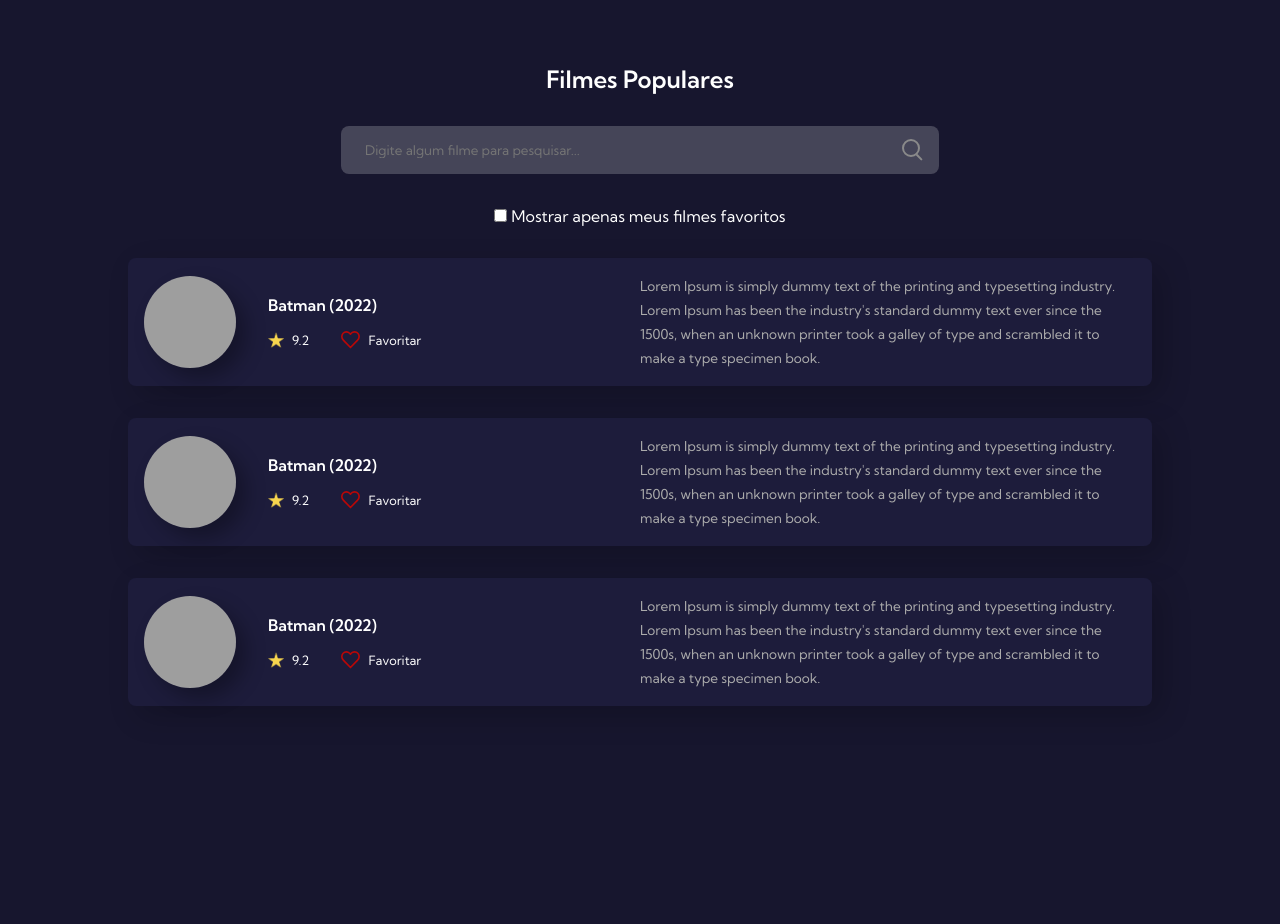
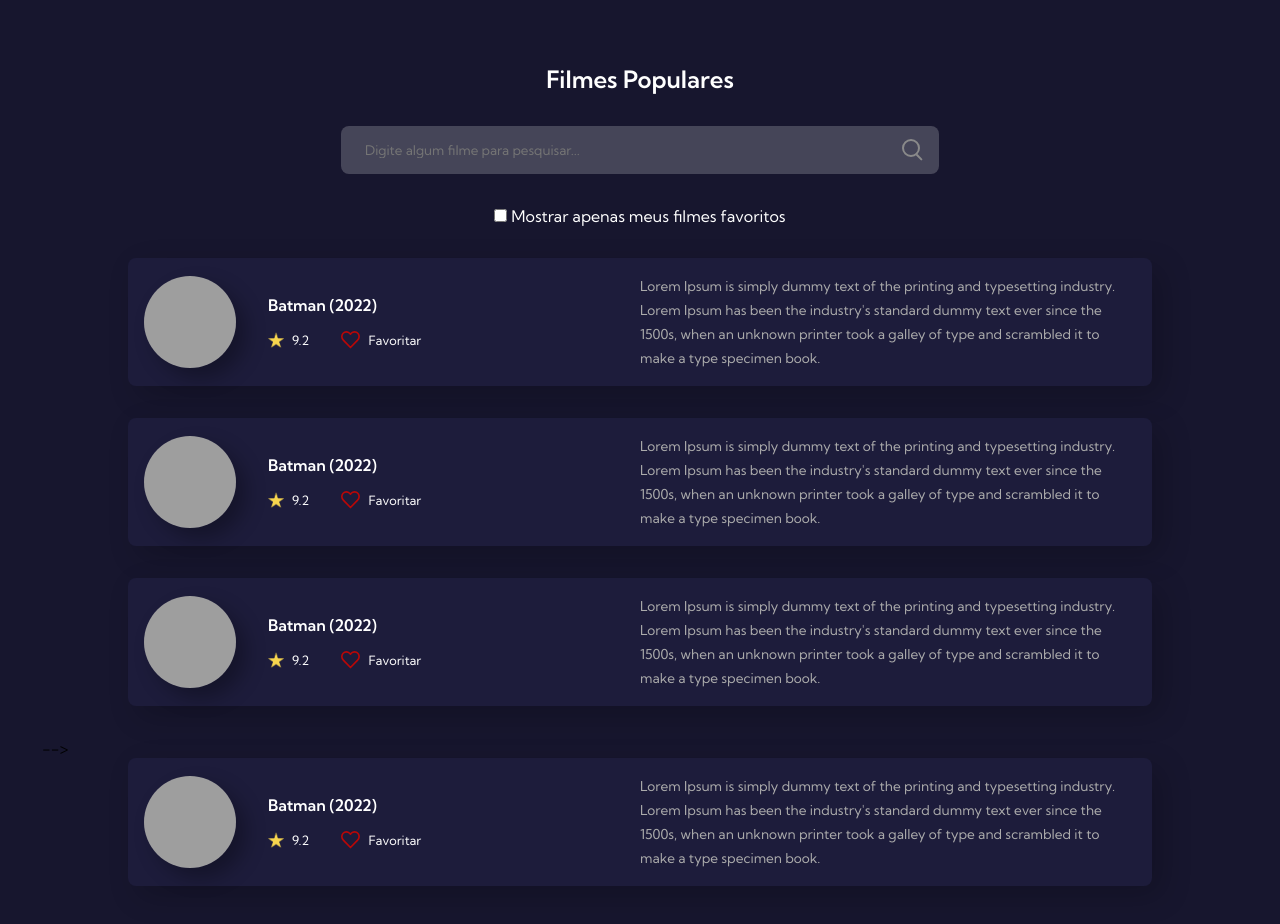
Before and after one commit to revertongustavo/ProcuraFilmes, a plain HTML site: page index.html in a window 1280 px wide. Before the commit the page ends 800 px from the top, so only its background shows below. Drawn offline with Linux system fonts and the light colour scheme; grey boxes are pictures that could not be loaded.

Commit message:
Creating Elements

```diff
--- a/index.html
+++ b/index.html
@@ -9,6 +9,7 @@
   <link rel="preconnect" href="https://fonts.gstatic.com" crossorigin>
   <link href="https://fonts.googleapis.com/css2?family=Kumbh+Sans:wght@300;400;500;600&display=swap" rel="stylesheet">
   <link rel="stylesheet" href="style.css">
+  <script src="main.js" defer></script>
 </head>
 <body>
   <main>
@@ -21,7 +22,7 @@
       <input type="checkbox" name="onlyFavorites" id="onlyFavorites">
       <label for="onlyFavorites">Mostrar apenas meus filmes favoritos</label>
     </div>
-    <div class="movies">
+    <div class="movies" id="movies">
     <div class="movie">
       <div class="movie-informations">
         <div class="movie-image">
@@ -92,7 +93,7 @@
       <div class="movie-description">
         <span>Lorem Ipsum is simply dummy text of the printing and typesetting industry. Lorem Ipsum has been the industry's standard dummy text ever since the 1500s, when an unknown printer took a galley of type and scrambled it to make a type specimen book.</span>
       </div>
-      </div>
+    </div> -->
     </div>
   </main>
 </body>
--- /dev/null
+++ b/main.js
@@ -0,0 +1,104 @@
+const movieElement = document.createElement('div')
+movieElement.classList.add('movie')
+// document.getElementById("movies").appendChild(movieElement)
+const movies = document.getElementsByClassName("movies")
+movies[0].appendChild(movieElement)
+
+const movieInformation = document.createElement('div')
+movieInformation.classList.add('movie-informations')
+movieElement.appendChild(movieInformation)
+
+const movieImage = document.createElement('div')
+movieImage.classList.add('movie-image')
+movieInformation.appendChild(movieImage)
+
+const imgMovie = document.createElement('img')
+imgMovie.src = "https://img.elo7.com.br/product/original/3FBA809/big-poster-filme-batman-2022-90x60-cm-lo002-poster-batman.jpg"
+imgMovie.alt = "Batman (2022)"
+movieImage.appendChild(imgMovie)
+
+const movieText = document.createElement('div')
+movieText.classList.add('movie-text')
+movieInformation.appendChild(movieText)
+
+const movieTitle = document.createElement('h4')
+movieTitle.textContent = "Batman (2022)"
+movieText.appendChild(movieTitle)
+
+const movieRat = document.createElement('div')
+movieRat.classList.add('rating-favorites')
+movieText.appendChild(movieRat)
+
+const rating = document.createElement('div')
+rating.classList.add('rating')
+movieRat.appendChild(rating)
+
+const imgStar = document.createElement('img')
+imgStar.src = "images/star.png"
+imgStar.alt = "Star Icon"
+rating.appendChild(imgStar)
+
+const notaSpan = document.createElement('span')
+notaSpan.textContent = "9.2"
+rating.appendChild(notaSpan)
+
+const movieFav = document.createElement('div')
+movieFav.classList.add('favorite')
+movieRat.appendChild(movieFav)
+
+const imgFav = document.createElement('img')
+imgFav.src = "images/heart.svg"
+imgFav.alt = "Heart Icon"
+movieFav.appendChild(imgFav)
+
+const favSpan = document.createElement('span')
+favSpan.textContent = "Favoritar"
+movieFav.appendChild(favSpan)
+
+const movieDescription = document.createElement('div')
+movieDescription.classList.add('movie-description')
+movieElement.appendChild(movieDescription)
+
+const desSpan = document.createElement('span')
+desSpan.textContent = "Lorem Ipsum is simply dummy text of the printing and typesetting industry. Lorem Ipsum has been the industry's standard dummy text ever since the 1500s, when an unknown printer took a galley of type and scrambled it to make a type specimen book."
+movieDescription.appendChild(desSpan)
+
+
+
+
+// function renderMovie(movie) {
+//     const movieElement = document.createElement('div')
+
+//     movieElement.classList.add('movie')
+
+//     document.body.appendChild(movieElement)
+// }
+
+// const movies = [
+//   {
+//     image: 'https://img.elo7.com.br/product/original/3FBA809/big-poster-filme-batman-2022-90x60-cm-lo002-poster-batman.jpg',
+//     title: 'Batman',
+//     rating: 9.2,
+//     year: 2022,
+//     description: “Descrição do filme…”,
+//     isFavorited: true,
+//   }
+//   {
+//     image: 'https://upload.wikimedia.org/wikipedia/pt/thumb/9/9b/Avengers_Endgame.jpg/250px-Avengers_Endgame.jpg',
+//     title: 'Avengers',
+//     rating: 9.2,
+//     year: 2019,
+//     description: “Descrição do filme…”,
+//     isFavorited: false
+//   }
+//   {
+//     image: 'https://upload.wikimedia.org/wikipedia/en/1/17/Doctor_Strange_in_the_Multiverse_of_Madness_poster.jpg',
+//     title: 'Doctor Strange',
+//     rating: 9.2,
+//     year: 2022,
+//     description: “Descrição do filme…”,
+//     isFavorited: false
+//   }
+// ]
+
+// movies.forEach(movie => renderMovie(movie))
```
Lines whose indentation alone changed are shown as unchanged.
